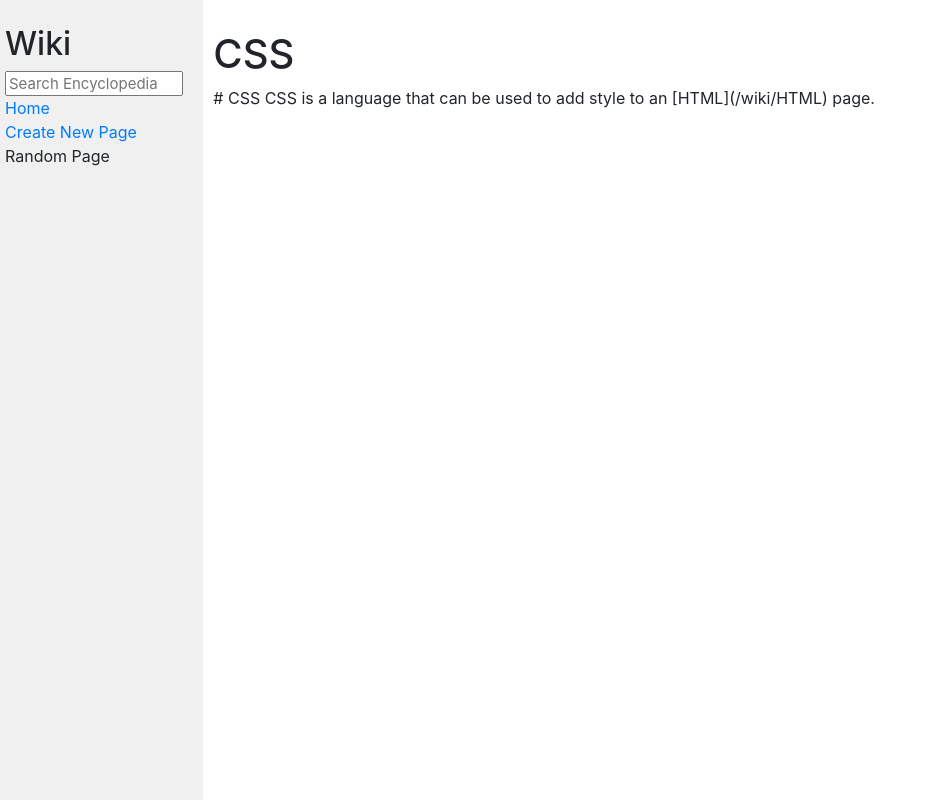
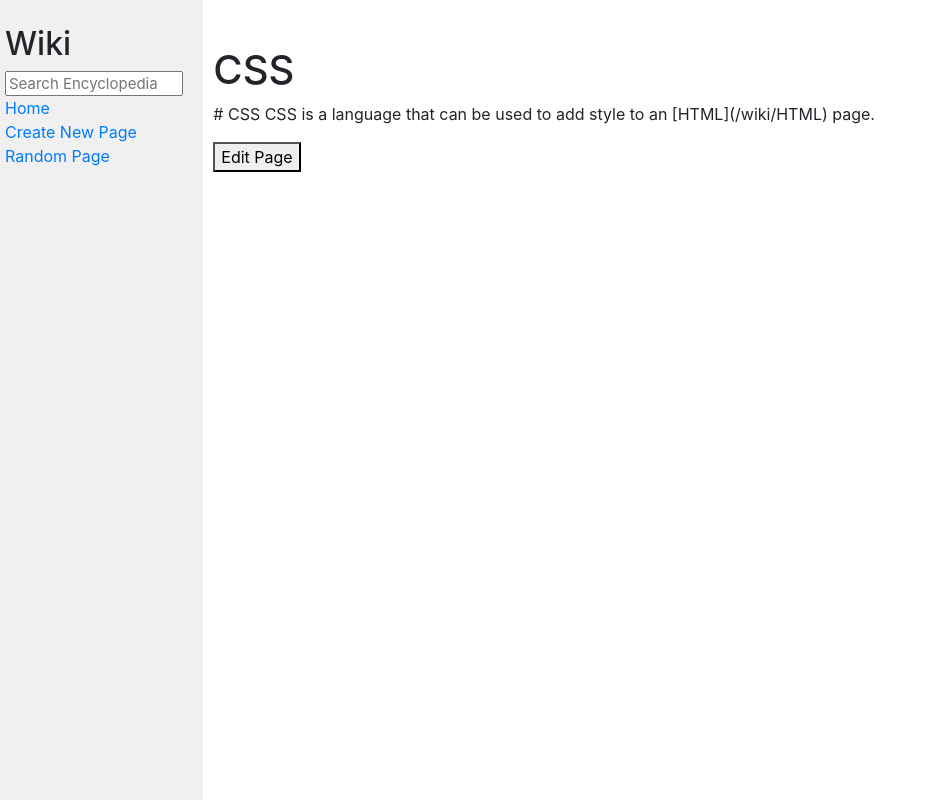
Before and after one commit to vuca1/Wiki_cs50w, a Django app: page /CSS/ in a window 1280 px wide. Shown: the whole page, without its empty margins (0-932 px from the left). Run offline with Django 3.2, Linux system fonts and the light colour scheme; some libraries are stand-ins or nearby versions.

Commit message:
Add edit and random page functionality with corresponding templates

```diff
--- a/encyclopedia/templates/encyclopedia/layout.html
+++ b/encyclopedia/templates/encyclopedia/layout.html
@@ -22,12 +22,20 @@
                     <a href="{% url 'new_page' %}">Create New Page</a>
                 </div>
                 <div>
-                    Random Page
+                    <a href="{% url 'random_page' %}">Random Page</a>
                 </div>
                 {% block nav %}
                 {% endblock %}
             </div>
             <div class="main col-lg-10 col-md-9">
+                {% if messages %}
+                    {% for message in messages %}
+                        <div class="alert alert-primary" role="alert">
+                            {{ message }}
+                        </div>
+                    {% endfor %}
+                {% endif %}
+
                 {% block body %}
                 {% endblock %}
             </div>
--- a/encyclopedia/templates/encyclopedia/title.html
+++ b/encyclopedia/templates/encyclopedia/title.html
@@ -11,11 +11,17 @@
             <p>Apologies. Page with {{ title }} doesn't exist yet.</p>
         </div>
     {% else %}
-        <h1> {{ title }} </h1>
+        <p>{{ message }}</p>
+        <h1>{{ title }}</h1>
 
         <div>
             <p>{{ entry }}</p>
         </div>
+
+        <a href="{% url 'edit_page' title %}">
+            <button>Edit Page</button>
+        </a>
+
     {% endif %}
 
 {% endblock %}
--- a/encyclopedia/urls.py
+++ b/encyclopedia/urls.py
@@ -6,5 +6,7 @@ urlpatterns = [
     path("", views.index, name="index"),
     path("search/", views.search, name="search"),
     path("new_page/", views.new_page, name="new_page"),
+    path("edit_page/<str:title>", views.edit_page, name="edit_page"),
+    path("random_page/", views.random_page, name="random_page"),
     path("<str:title>/", views.title, name="title")
 ]
--- a/encyclopedia/views.py
+++ b/encyclopedia/views.py
@@ -1,5 +1,7 @@
 import re
+import random
 
+from django.contrib import messages
 from django.shortcuts import render
 from django.http import HttpResponseRedirect
 from django.urls import reverse
@@ -73,3 +75,28 @@ def new_page(request):
             })
 
     return render(request, "encyclopedia/new_page.html")
+
+def edit_page(request, title):
+    """
+
+    """
+    if request.method == "POST":
+        new_content = request.POST["content"]
+        util.save_entry(title, new_content)
+        messages.success(request, f"Page '{title}' was updated successfully.")
+        return HttpResponseRedirect(reverse("title", args=(title,)))
+
+    old_content = util.get_entry(title=title)
+    return render(request, "encyclopedia/edit_page.html", {
+        "title": title,
+        "content": old_content,
+    })
+
+def random_page(request):
+    """
+    Render random page from all entries.
+    """
+    entries = util.list_entries()
+    entry = entries[random.randint(0, (len(entries) - 1))]
+
+    return HttpResponseRedirect(reverse("title", args=(entry,)))
```
Also changed, not shown: encyclopedia/templates/encyclopedia/edit_page.html (added, +19 -0 lines), entries/Bady Bucdina.md (+1 -1 lines).
